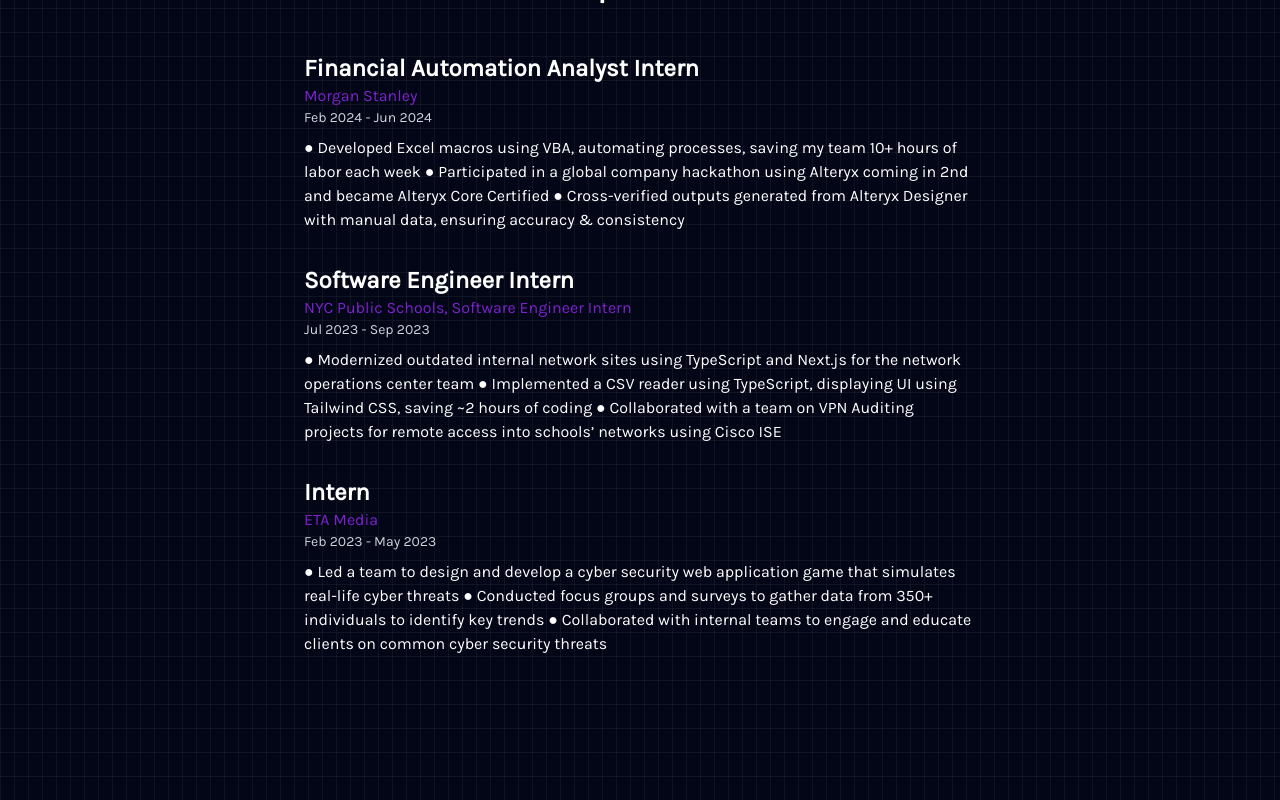
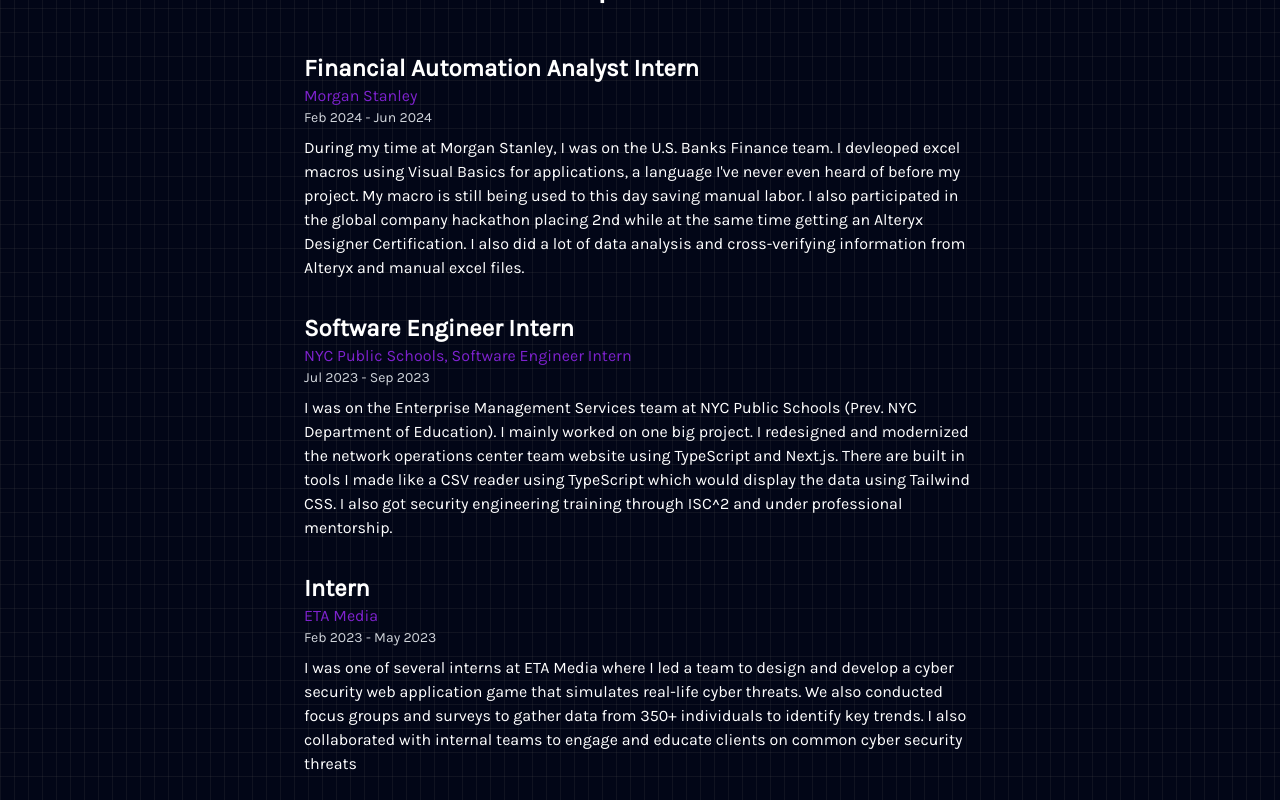
Before and after one commit to j1mmyzz/jimeweb2025, a Next.js app: page / in a window 1280 px wide. Shown: the part 1480-2280 px from the top of the page. Built offline with nearby package versions, Linux system fonts and the light colour scheme.

Commit message:
new descriptiosn

```diff
--- a/app/components/Experience.tsx
+++ b/app/components/Experience.tsx
@@ -41,25 +41,24 @@ const Experience = () => {
             title="Financial Automation Analyst Intern"
             company="Morgan Stanley"
             period="Feb 2024 - Jun 2024"
-            description="● Developed Excel macros using VBA, automating processes, saving my team 10+ hours of labor each week
-● Participated in a global company hackathon using Alteryx coming in 2nd and became Alteryx Core Certified
-● Cross-verified outputs generated from Alteryx Designer with manual data, ensuring accuracy & consistency"
+            description="
+            During my time at Morgan Stanley, I was on the U.S. Banks Finance team. I devleoped excel macros using Visual Basics for applications, a language I've never even heard of before my project. My macro is still being used to this day saving manual labor. I also participated in the global company hackathon placing 2nd while at the same time getting an Alteryx Designer Certification. I also did a lot of data analysis and cross-verifying information from Alteryx and manual excel files."
           />
           <ExperienceItem
             title="Software Engineer Intern"
             company="NYC Public Schools, Software Engineer Intern"
             period="Jul 2023 - Sep 2023"
-            description="● Modernized outdated internal network sites using TypeScript and Next.js for the network operations center team
-● Implemented a CSV reader using TypeScript, displaying UI using Tailwind CSS, saving ~2 hours of coding
-● Collaborated with a team on VPN Auditing projects for remote access into schools’ networks using Cisco ISE"
+            description="
+            I was on the Enterprise Management Services team at NYC Public Schools (Prev. NYC Department of Education). I mainly worked on
+            one big project. I redesigned and modernized the network operations center team website using TypeScript and Next.js. There are built in tools
+            I made like a CSV reader using TypeScript which would display the data using Tailwind CSS. I also got security engineering training through ISC^2 and under professional mentorship."
           />
           <ExperienceItem
             title="Intern"
             company="ETA Media"
             period="Feb 2023 - May 2023"
-            description="● Led a team to design and develop a cyber security web application game that simulates real-life cyber threats
-  ● Conducted focus groups and surveys to gather data from 350+ individuals to identify key trends
-  ● Collaborated with internal teams to engage and educate clients on common cyber security threats"
+            description="
+            I was one of several interns at ETA Media where I led a team to design and develop a cyber security web application game that simulates real-life cyber threats. We also conducted focus groups and surveys to gather data from 350+ individuals to identify key trends. I also collaborated with internal teams to engage and educate clients on common cyber security threats"
           />
         </div>
       </div>
--- a/app/components/Skills.tsx
+++ b/app/components/Skills.tsx
@@ -1,5 +1,4 @@
 "use client";
-
 import { motion } from "framer-motion";
 import { useInView } from "react-intersection-observer";
 import { SiCanva, SiChakraui, SiFlask, SiMysql } from "react-icons/si";
```
